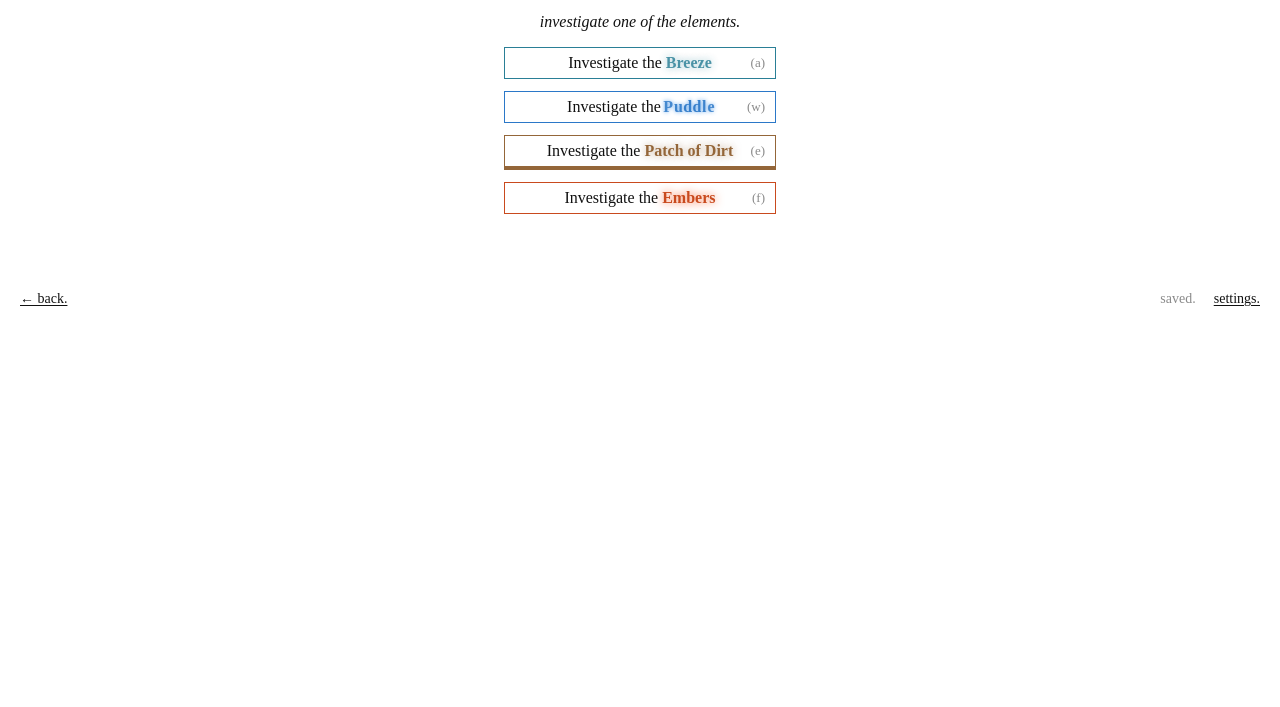
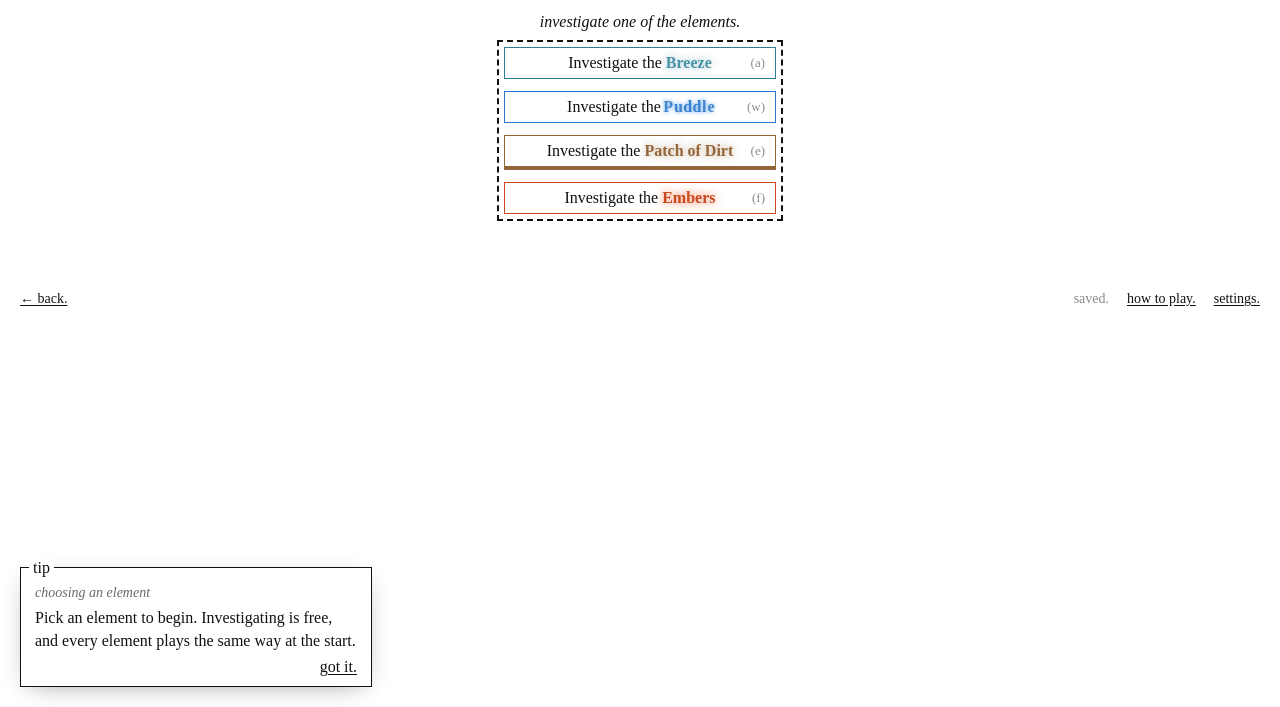
Before and after one commit to quankn-pixel/INF-151-Group-34, a plain HTML site: page game.html in a window 1280 px wide. Shown: the part 93-800 px from the top of the page. Drawn offline with Linux system fonts and the light colour scheme.

Commit message:
Add tutorial tips and a how to play guide
From playtest 2: players were lost at the start, did not know what new upgrades
did, and found combat confusing. The first time each system appears, a short tip
shows in the corner and outlines the part of the screen it is about. One tip at a
time; it closes on "got it." or when you do what it says. Urgent tips (pick an
element, condense, spells, vagrants) push an ordinary one aside, and a tip whose
moment passes unread comes back later. Seen tips are kept in the save.

The footer's "how to play." opens the basics plus every tip seen so far, with a
switch to turn tips off and a way to show them all again. js/tips.js holds the
tips; keys are blocked and Escape closes while the guide is open.

Co-Authored-By: Claude Opus 5.5 <noreply@anthropic.com>

```diff
--- a/css/style.css
+++ b/css/style.css
@@ -224,6 +224,21 @@ button.spell:disabled { cursor: default; }
 .end-box .end-btns { display: flex; flex-wrap: wrap; gap: 10px; }
 .end-box .credits { color: var(--muted); font-size: 0.8125em; }
 
+/* tutorial: one tip at a time in the corner, an outline on what it is about, and the "how to play." guide */
+.tip { position: fixed; left: 20px; bottom: 20px; z-index: 20; box-sizing: border-box; width: min(22em, calc(100% - 32px)); background: var(--bg); padding: 1.1em 14px 10px; display: flex; flex-direction: column; gap: 6px; box-shadow: 0 6px 24px -10px color-mix(in srgb, var(--fg) 45%, transparent); animation: fadein .6s ease; }
+.tip .tip-title { font-weight: normal; font-style: italic; color: var(--dim); font-size: 0.875em; }
+.tip p { margin: 0; line-height: 1.4; }
+.tip button.link { align-self: flex-end; }
+.tip-on { outline: 2px dashed var(--fg); outline-offset: 5px; }   /* no animation: it would replace the target's own */
+.guide-box { width: min(34em, 100%); }
+/* only the list scrolls, so the box's label (which sits on its top border) is never clipped */
+#guide-tips { display: flex; flex-direction: column; gap: 12px; max-height: calc(100vh - 20em); min-height: 4em; overflow-y: auto; padding-right: 6px; }
+.guide-tip b { font-weight: normal; font-style: italic; color: var(--dim); }
+.guide-tip p { margin: 2px 0 0; }
+.guide-box .end-btns { align-items: baseline; gap: 10px 18px; }
+@media (prefers-reduced-motion: reduce) { .tip { animation: none; } }
+@media (max-width: 640px) { .tip { left: 16px; bottom: 16px; } }
+
 @media (prefers-reduced-motion: reduce) { .log p, .w, .ch, .tray, .builds, .card, .encounter, .overlay { animation: none; } .bar > span { transition: none; } }
 
 /* narrower screens: log and vagrant above the elements on the left, the boxes on the right; buttons never wider than their column */
--- a/game.html
+++ b/game.html
@@ -93,7 +93,30 @@
 <div class="footer">
   <span style="margin-right:auto"><button class="link" id="back-btn" type="button">&larr; back.</button></span>
   <span id="save-status">not saved yet.</span>
+  <span><button class="link" id="guide-btn" type="button" aria-haspopup="dialog">how to play.</button></span>
   <span><button class="link" id="settings-btn" type="button" aria-haspopup="dialog">settings.</button></span>
+</div>
+
+<div class="box tip" id="tip" role="status" aria-live="polite" hidden>
+  <span class="label">tip</span>
+  <b class="tip-title" id="tip-title"></b>
+  <p id="tip-text"></p>
+  <button class="link" id="tip-ok" type="button">got it.</button>
+</div>
+
+<div class="overlay" id="guide-overlay" role="dialog" aria-modal="true" aria-labelledby="guide-title" hidden>
+  <div class="box end-box guide-box">
+    <span class="label" id="guide-title">how to play</span>
+    <div class="guide-tip"><b>the basics</b>
+      <p>Click an element, or press its key (a, w, e or f), to gather it. Spend what you gather on builds in the middle. The italic line under the title always says what to do next. The game saves by itself.</p>
+    </div>
+    <div id="guide-tips"></div>
+    <div class="end-btns">
+      <button class="el" id="guide-close" type="button">close.</button>
+      <button class="link" id="tips-btn" type="button" aria-pressed="true">tips on.</button>
+      <button class="link" id="tips-replay" type="button">show every tip again.</button>
+    </div>
+  </div>
 </div>
 
 <div class="overlay" id="surge-overlay" role="dialog" aria-modal="true" aria-labelledby="surge-title" hidden>
@@ -164,6 +187,7 @@
 <script src="js/ui.js"></script>
 <script src="js/combat.js"></script>
 <script src="js/crafting.js"></script>
+<script src="js/tips.js"></script>
 <script src="js/controls.js"></script>
 <script src="js/game.js"></script>
 </body>
--- a/js/config.js
+++ b/js/config.js
@@ -49,6 +49,7 @@ FE.module(function (FE) {
   FE.SIZE_KEY = 'four-elements-size-v1';
   FE.SOUND_KEY = 'four-elements-sound-v1';
   FE.MUSIC_KEY = 'four-elements-music-v1';
+  FE.TIPS_KEY = 'four-elements-tips-v1';   // 'off' turns the tutorial tips off
   FE.VOL_KEY = 'four-elements-volume-v1';   // {sound, music}: 0-1 multipliers on the volumes below
 
   FE.OPTIONS = { air: 'Breeze', water: 'Puddle', earth: 'Patch of Dirt', fire: 'Embers' };
--- a/js/controls.js
+++ b/js/controls.js
@@ -59,11 +59,12 @@ FE.module(function (FE) {
     if (e.key !== 'Escape' && e.target.closest && e.target.closest('input, textarea')) return;
     if (e.key === 'Escape') {
       if (!$('end-overlay').hidden) FE.hideEnd();
+      else if (!$('guide-overlay').hidden) FE.closeGuide();
       else if (!$('restart-confirm').hidden) showConfirm(false);
       else if (!settings.hidden) closeSettings();
       return;
     }
-    if (!$('end-overlay').hidden || !settings.hidden || FE.surgeOpen) return;   // while the end message or settings are up, keys only close them
+    if (!$('end-overlay').hidden || !settings.hidden || !$('guide-overlay').hidden || FE.surgeOpen) return;   // while a dialog is up, keys only close it
     const el = FE.ELEMENTS.find(x => x.key === e.key.toLowerCase());
     if (el && (FE.state.owned.includes(el.id) || FE.state.picking)) { e.preventDefault(); FE.act(el.id); }
   });
--- a/js/state.js
+++ b/js/state.js
@@ -10,6 +10,7 @@ FE.module(function (FE) {
       balanceShown: false,  // the balance box appears once BALANCE_AT elements exist
       full: false,          // storage has been filled
       up: perElement(() => ({ res: 0, struct: 0 })),   // per element: resonance level, structures owned (reset by condensing)
+      tips: {},             // tutorial tips already seen: 'gather', 'mult', ... -> true (see tips.js)
       seen: {},             // 'res-air', 'struct-air', 'cond' -> true once that build has faded in (kept when condensing)
       crystals: 0,          // tier 1 crystals; each raises the max multiplier
       surge: { wait: FE.SURGE.first, buffLeft: 0, buffMult: 1 },   // seconds to the next surge; the boost it left (see surge.js)
--- /dev/null
+++ b/js/tips.js
@@ -0,0 +1,190 @@
+/* tips.js - the tutorial: a short tip the first time each thing appears, and the "how to play." guide in the footer.
+ *
+ * Tips come from playtest 2 (confusing start, unclear upgrades, combat with no help). One shows at a time, in the corner,
+ * and outlines the part of the screen it is about. A tip is marked seen (and joins the guide) when you click "got it."
+ * or do what it says (`done`). If its moment passes first (`when` stops holding) it just closes, and comes back next
+ * time. An `urgent` tip (something you must act on now) pushes an ordinary one aside; that one comes back later.
+ * Seen tips are kept in the save (state.tips); tips on/off is a browser setting like text size.
+ */
+FE.module(function (FE) {
+  const $ = FE.$;
+  const ink = k => `<span class="ink-${k}">${k}</span>`;
+  const first = () => FE.state.owned[0];
+  const shown = id => { const el = $(id); return !!el && !el.hidden; };
+  const anyOwned = f => FE.state.owned.some(f);
+  const firstOwned = f => FE.state.owned.find(f);
+  const beats = () => FE.ELEMENTS.map(e => e.id).map(k => `${ink(k)} beats ${ink(FE.BEATS[k])}`).join(', ');
+
+  // In order: the first unseen tip whose `when` holds is the one shown.
+  // when/done/target/text all read the state at call time. target is an element id (or a function returning one).
+  const TIPS = [
+    { id: 'pick', title: 'choosing an element', urgent: true,
+      when: s => s.picking && !s.owned.length,
+      target: 'gather',
+      text: () => 'Pick an element to begin. Investigating is free, and every element plays the same way at the start.' },
+    { id: 'gather', title: 'gathering',
+      when: s => s.owned.length > 0 && !s.picking,
+      done: () => FE.totalCount() >= 50,
+      target: () => 'btn-' + first(),
+      text: () => {
+        const k = first(), key = FE.ELEMENTS.find(e => e.id === k).key;
+        return `Click ${ink(k)}, or press <b>${key}</b>, to gather it. Your stores are on the right. The italic line under the title always says what to do next.`;
+      } },
+    { id: 'mult', title: 'the multiplier',
+      when: s => s.owned.length > 0 && FE.totalCount() >= 50,
+      target: 'mult',
+      text: () => `This is your multiplier. Every icon still falling adds ×${FE.MULT_PER_ICON}, so clicking quickly raises it, up to ×${FE.maxMultiplier()}. Everything you gather is multiplied by it.` },
+    { id: 'res', title: 'resonance',
+      when: s => anyOwned(k => s.seen['res-' + k]),
+      done: () => anyOwned(k => FE.state.up[k].res > 0),
+      target: () => 'build-res-' + firstOwned(k => FE.state.seen['res-' + k]),
+      text: () => 'Resonance doubles what each click gathers. Builds are paid for with the element they improve, so buying one takes from your stores.' },
+    { id: 'balance', title: 'the balance bar',
+      when: s => s.balanceShown,
+      target: 'balance-box',
+      text: () => `The balance bar shows how much of each element you hold, out of ${FE.fmt(FE.CAP)} storage. Once you have two elements, an uneven bar draws enemies.` },
+    { id: 'struct', title: 'structures',
+      when: s => anyOwned(k => s.seen['struct-' + k]),
+      done: () => FE.structures() > 0,
+      target: () => 'build-struct-' + firstOwned(k => FE.state.seen['struct-' + k]),
+      text: () => {
+        const k = firstOwned(k => FE.state.seen['struct-' + k]);
+        return `A ${FE.STRUCT_NAMES[k]} gathers ${FE.STRUCT_RATE} ${ink(k)} a second for you, times your multiplier. Each one costs more than the last.`;
+      } },
+    { id: 'works', title: 'works',
+      when: () => shown('works-box'),
+      target: 'works-box',
+      text: () => 'Works lists everything that runs by itself. Switch one off to pause it, for example to keep your elements even.' },
+    { id: 'surge', title: 'surges',
+      when: () => shown('surge-btn'),
+      target: 'surge-btn',
+      text: () => `A surge is a short mini-game. Play it for a lump of ${ink(first())} and a ${FE.SURGE.buffSec} second production boost, or ignore it. Skipping costs nothing.` },
+    { id: 'condense', title: 'condensing', urgent: true,
+      when: s => FE.locked() && !s.planets && s.owned.length > 0,
+      done: () => FE.state.planets > 0,
+      target: 'build-cond',
+      text: () => `Storage is full, so gathering and buying stop. Condense: you lose your stores and builds, but keep a crystal that raises your max multiplier by ${FE.CRYSTAL_MAX_MULT}. The first crystal also forms a planet and a new element.` },
+    { id: 'second', title: 'a new element', urgent: true,
+      when: s => s.picking && s.owned.length > 0,
+      target: 'gather',
+      text: () => 'Choose another element. You keep the ones you have, and investigating is not a gamble: nothing is lost.' },
+    { id: 'star', title: 'your star',
+      when: () => shown('star-box'),
+      target: 'star-box',
+      text: () => 'Every crystal you hold feeds this star, and it grows on its own. Crystals are never lost when you condense.' },
+    { id: 'spells', title: 'spells', urgent: true,
+      when: s => s.owned.length >= 2 && !s.enemy,
+      done: () => FE.state.conjured > 0,
+      target: 'spells-box',
+      text: () => `Conjure folds everything you hold into one spell. Its element is whatever you hold most of, and its power is how much you held. You can keep ${FE.SPELL_SLOTS}.`
+        + (FE.state.leaderIn != null ? ' Something is coming, so have one ready.' : ' Cast them at vagrants.') },
+    { id: 'vagrant', title: 'vagrants', urgent: true,
+      when: s => !!s.enemy,
+      done: () => FE.state.kills > 0,
+      target: 'enc-box',
+      text: () => `Click a spell in the spells box to cast it before the timer runs out, or the vagrant raids your stores and a structure. The right element does double damage: ${beats()}.` },
+    { id: 'threat', title: 'the threat meter',
+      when: s => s.threatOn && !s.enemy,
+      target: 'threat-row',
+      text: () => 'When the threat meter fills, a vagrant comes. It fills faster when one element dominates your stores and as your works grow.' },
+    { id: 'crafting', title: 'crafting',
+      when: () => FE.crafting && FE.crafting(),
+      target: 'pager',
+      text: () => 'Builds now has three pages: use the arrows. Converters turn elements into materials, but only while one element leads the bar by enough. Materials do not take up storage.' }
+  ];
+
+  // ---- tips on or off (a browser setting, like text size) ----
+  let on = true;
+  try { on = localStorage.getItem(FE.TIPS_KEY) !== 'off'; } catch (e) {}
+  function setOn(v) {
+    on = v;
+    try { localStorage.setItem(FE.TIPS_KEY, v ? 'on' : 'off'); } catch (e) {}
+    if (!v) hide();
+    renderGuide();
+  }
+
+  // ---- the tip card ----
+  let current = null, targetEl = null, quietUntil = 0;   // a short pause between one tip and the next
+  const seen = () => FE.state.tips || (FE.state.tips = {});
+  const resolve = t => typeof t.target === 'function' ? t.target() : t.target;
+
+  function outline(id) {
+    const el = id ? $(id) : null;
+    if (el === targetEl) return;
+    if (targetEl) targetEl.classList.remove('tip-on');
+    targetEl = el;
+    if (el) el.classList.add('tip-on');
+  }
+  function show(t) {
+    current = t;
+    $('tip-title').textContent = t.title;
+    $('tip-text').innerHTML = t.text();
+    $('tip').hidden = false;
+    outline(resolve(t));
+    FE.sfx('ui');
+  }
+  function hide() {
+    current = null;
+    $('tip').hidden = true;
+    outline(null);
+  }
+  function finish() {           // mark the open tip seen and close it
+    if (!current) return;
+    seen()[current.id] = true;
+    hide();
+    quietUntil = performance.now() + 1500;
+    FE.save();
+  }
+
+  // Polled, not hooked into render: several boxes (surge, star) show or hide on their own timers.
+  function check() {
+    if (document.hidden || FE.surgeOpen) return;
+    const s = FE.state;
+    if (current) {
+      if (current.done && current.done()) { finish(); return; }
+      if (!current.when(s)) { hide(); return; }               // its moment passed: not seen, so it can come back
+    }
+    if (!on) return;
+    // tips already done (you bought the structure before its tip came up) are marked seen without showing
+    const ready = TIPS.filter(t => {
+      if (seen()[t.id] || !t.when(s)) return false;
+      if (t.done && t.done()) { seen()[t.id] = true; return false; }
+      return true;
+    });
+    const urgent = ready.find(t => t.urgent);
+    if (current) {
+      if (urgent && !current.urgent) show(urgent);             // the ordinary tip waits its turn again
+      else outline(resolve(current));
+      return;
+    }
+    if (performance.now() < quietUntil) return;
+    if (urgent || ready[0]) show(urgent || ready[0]);
+  }
+  setInterval(check, 250);
+  $('tip-ok').addEventListener('click', finish);
+
+  // ---- the guide: the basics, then every tip seen so far ----
+  function renderGuide() {
+    const done = TIPS.filter(t => seen()[t.id] || t === current);
+    $('guide-tips').innerHTML = done.length
+      ? done.map(t => `<div class="guide-tip"><b>${t.title}</b><p>${t.text()}</p></div>`).join('')
+      : '<p class="empty">more appears here as you find new things.</p>';
+    $('tips-btn').textContent = on ? 'tips on.' : 'tips off.';
+    $('tips-btn').setAttribute('aria-pressed', String(on));
+  }
+  const guide = $('guide-overlay');
+  FE.openGuide = () => { renderGuide(); guide.hidden = false; $('guide-close').focus(); };
+  FE.closeGuide = () => { if (guide.hidden) return; guide.hidden = true; $('guide-btn').focus(); };
+  $('guide-btn').addEventListener('click', FE.openGuide);
+  $('guide-close').addEventListener('click', FE.closeGuide);
+  guide.addEventListener('click', e => { if (e.target === guide) FE.closeGuide(); });
+  $('tips-btn').addEventListener('click', () => setOn(!on));
+  $('tips-replay').addEventListener('click', () => {
+    FE.state.tips = {};
+    hide();
+    setOn(true);
+    FE.save();
+    FE.closeGuide();
+    check();
+  });
+});
```
